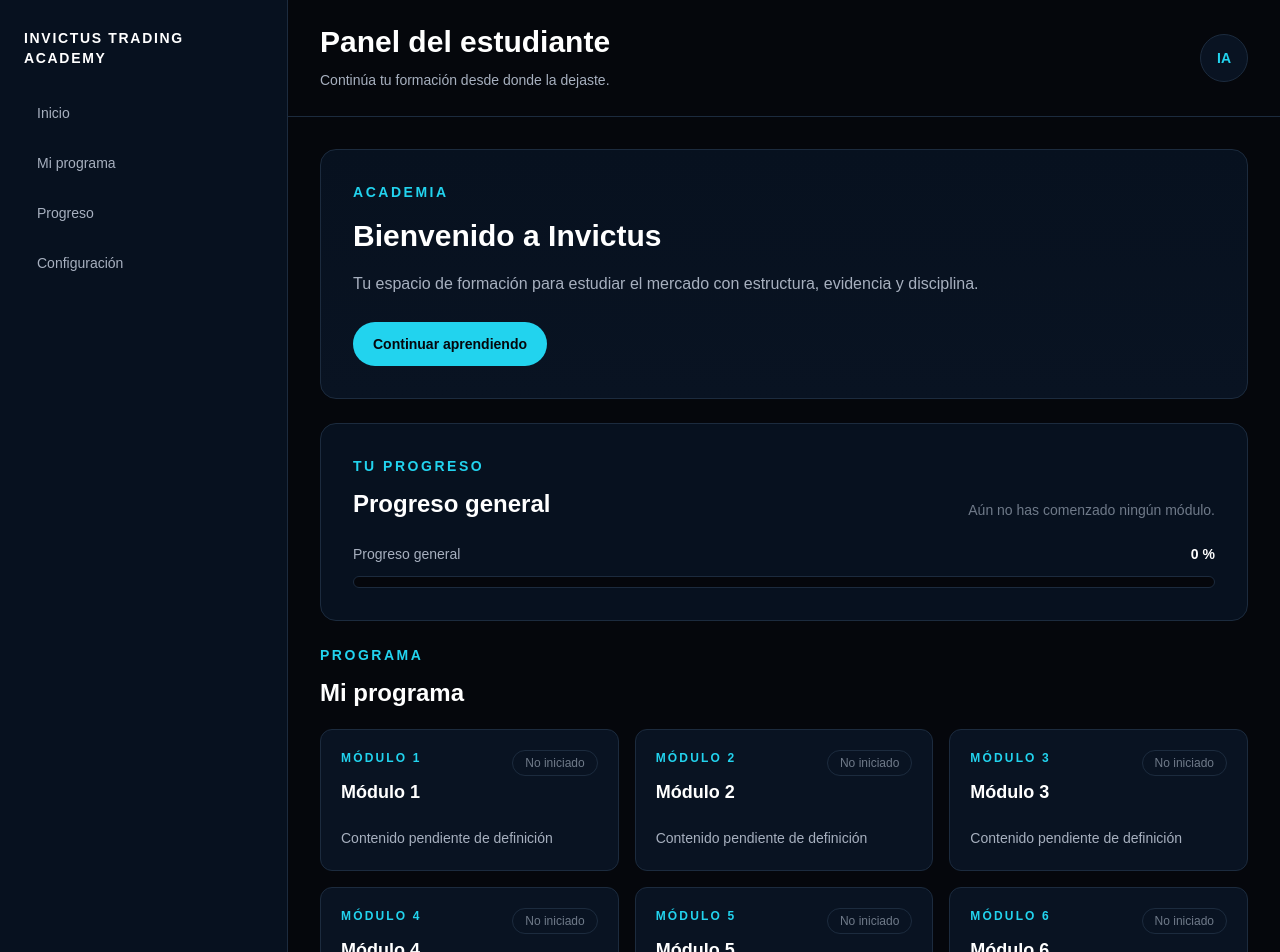
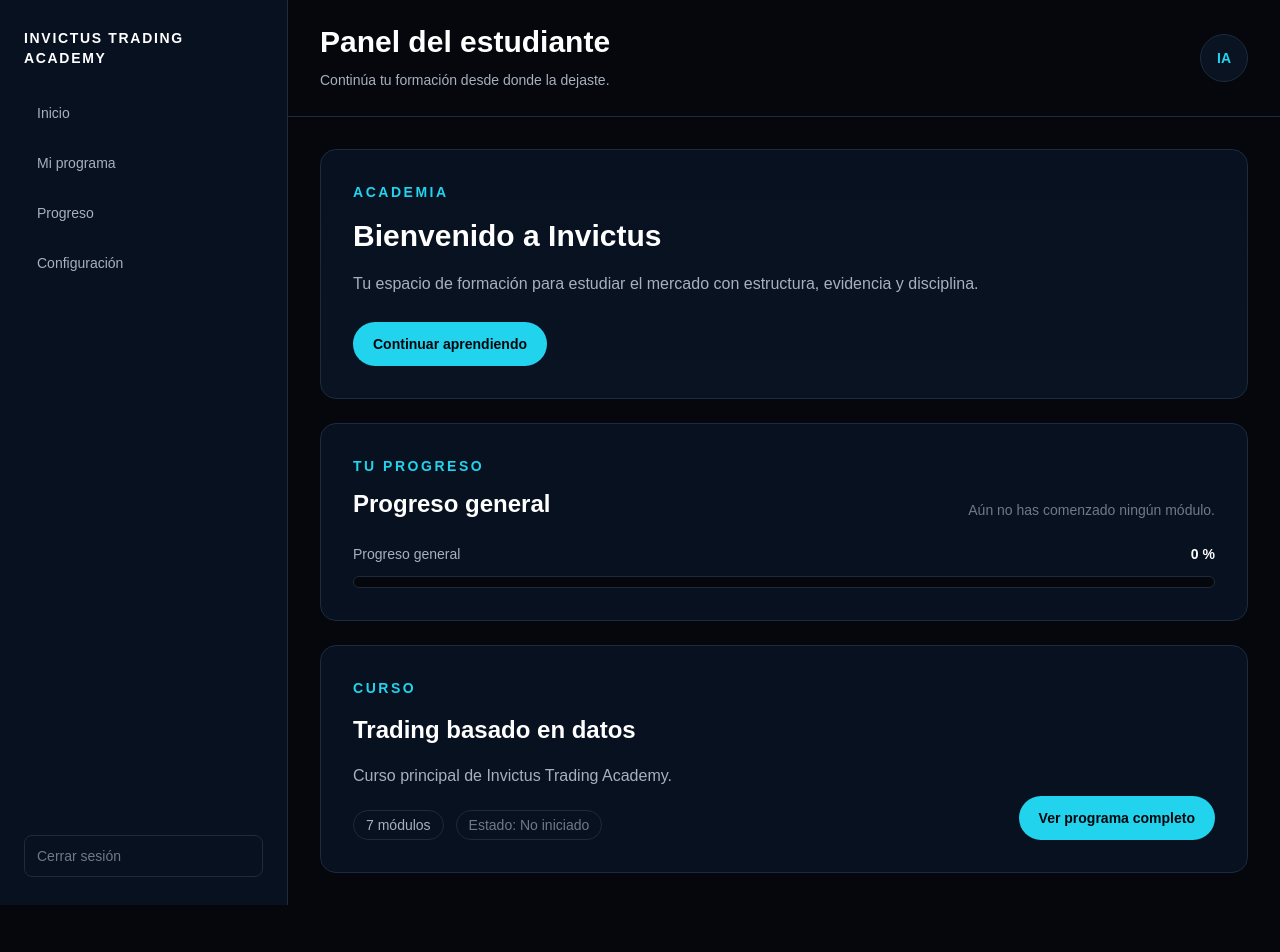
Before and after one commit to invictusgex/invictus-academy, a Next.js app: page /academy in a window 1280 px wide. Shown: the top 952 px of the page. After the commit the page ends 905 px from the top, so only its background shows below. Built offline with nearby package versions, Linux system fonts and the light colour scheme.

Commit message:
refactor: redefinir dashboard como centro de control

```diff
--- a/src/app/academy/page.tsx
+++ b/src/app/academy/page.tsx
@@ -2,7 +2,6 @@ import Link from "next/link";
 
 import { AcademyShell } from "@/components/layout/academy-shell";
 import { ProgressBar } from "@/components/ui/progress-bar";
-import { ModuleCard } from "@/features/academy/module-card";
 import { getProvisionalCourse } from "@/lib/academy-content";
 
 export default function AcademyPage() {
@@ -48,22 +47,34 @@ export default function AcademyPage() {
         </div>
       </section>
 
-      <section className="mt-6">
-        <div className="mb-5 flex flex-col gap-2 sm:flex-row sm:items-end sm:justify-between">
+      <section className="mt-6 rounded-2xl border border-[var(--color-border)] bg-[var(--color-panel-bg)] p-6 sm:p-8">
+        <p className="text-sm font-semibold tracking-[0.18em] text-[var(--color-cyan)] uppercase">
+          Curso
+        </p>
+        <div className="mt-4 flex flex-col gap-5 lg:flex-row lg:items-end lg:justify-between">
           <div>
-            <p className="text-sm font-semibold tracking-[0.18em] text-[var(--color-cyan)] uppercase">
-              Programa
+            <h2 className="text-2xl font-semibold text-white">
+              Trading basado en datos
+            </h2>
+            <p className="mt-4 max-w-2xl text-base leading-7 text-[var(--color-text-secondary)]">
+              Curso principal de Invictus Trading Academy.
             </p>
-            <h2 className="mt-3 text-2xl font-semibold text-white">
-              Mi programa
-            </h2>
+            <div className="mt-5 flex flex-wrap gap-3 text-sm">
+              <span className="rounded-full border border-[var(--color-border)] px-3 py-1 text-[var(--color-text-secondary)]">
+                {course.modules.length} módulos
+              </span>
+              <span className="rounded-full border border-[var(--color-border)] px-3 py-1 text-[var(--color-text-muted)]">
+                Estado: No iniciado
+              </span>
+            </div>
           </div>
-        </div>
 
-        <div className="grid gap-4 sm:grid-cols-2 xl:grid-cols-3">
-          {course.modules.map((module) => (
-            <ModuleCard key={module.number} module={module} />
-          ))}
+          <Link
+            href="/academy/programa"
+            className="inline-flex min-h-11 items-center justify-center rounded-full bg-[var(--color-cyan)] px-5 text-sm font-semibold text-[var(--color-page-bg)] transition hover:bg-[var(--color-cyan-hover)]"
+          >
+            Ver programa completo
+          </Link>
         </div>
       </section>
     </AcademyShell>
```
Also changed, not shown: 1 other file (tests, documents, lock files or other folders).
